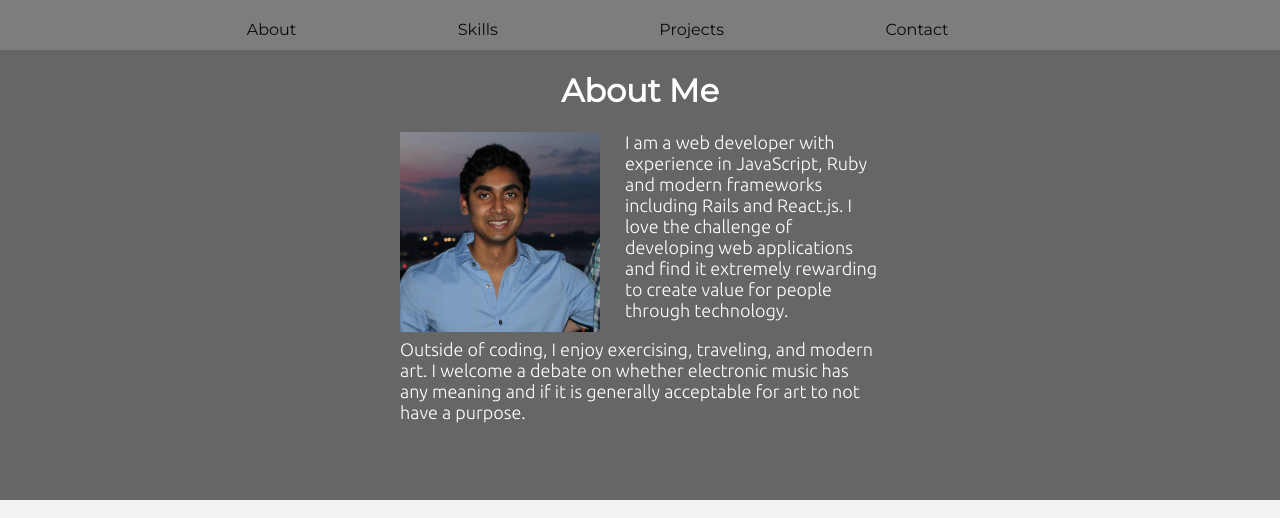
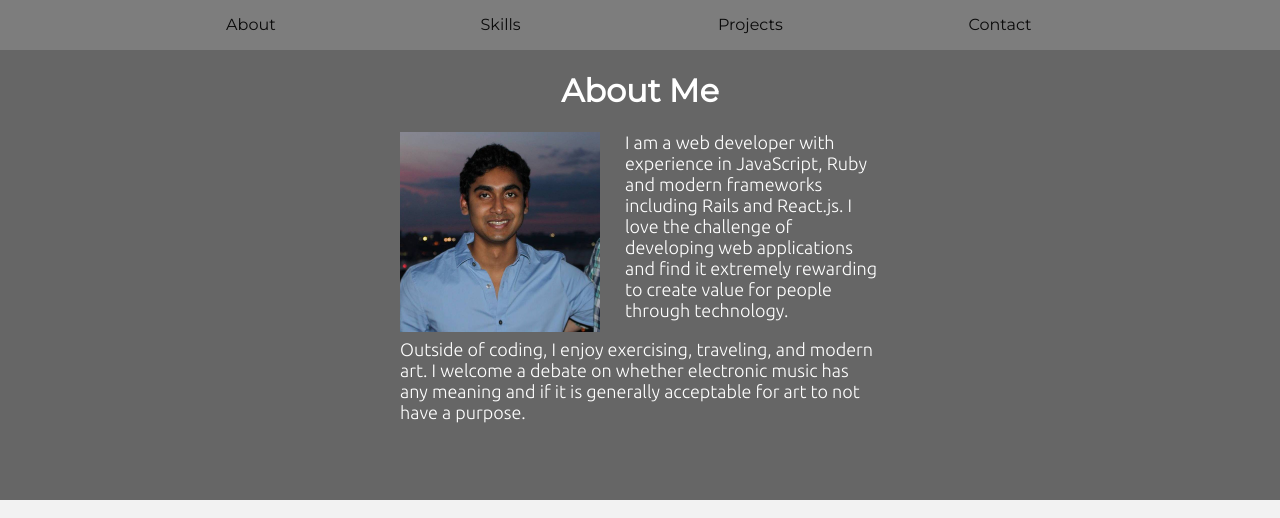
Before and after one commit to anup-segu/anup-segu.github.io, a website: page index.html in a window 1280 px wide. Shown: the top 518 px of the page. Drawn offline with Linux system fonts and the light colour scheme.

Commit message:
Update navbar text position

```diff
--- a/css/navbar.css
+++ b/css/navbar.css
@@ -15,17 +15,23 @@
 .nav-bar > ul {
   margin: 0 10% 0 10%;
   height: 50px;
+  padding: 0;
 }
 
 .nav-bar-link {
   display: inline-block;
   list-style: none;
-  padding: 2% 8% 1% 8%;
+  padding: 0% 5% 0% 5%;
+  width: 14%;
+  height: 46px;
+  text-align: center;
+  line-height: 50px;
   font-family: 'Montserrat', sans-serif;
 }
 
 .nav-bar > ul > a {
   color: #000000;
+  width: 25%;
 }
 
 .nav-bar > ul > a:visited {
```
